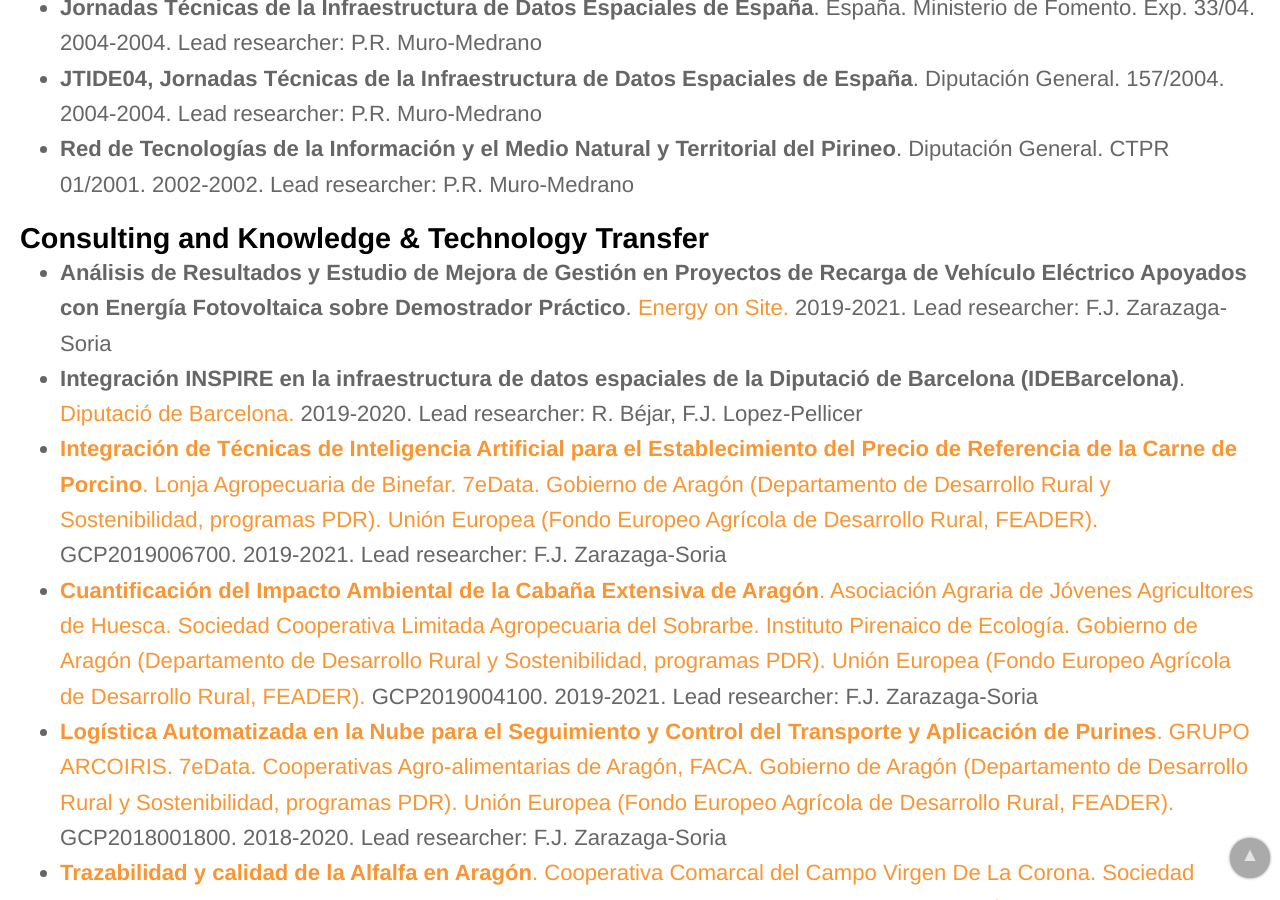
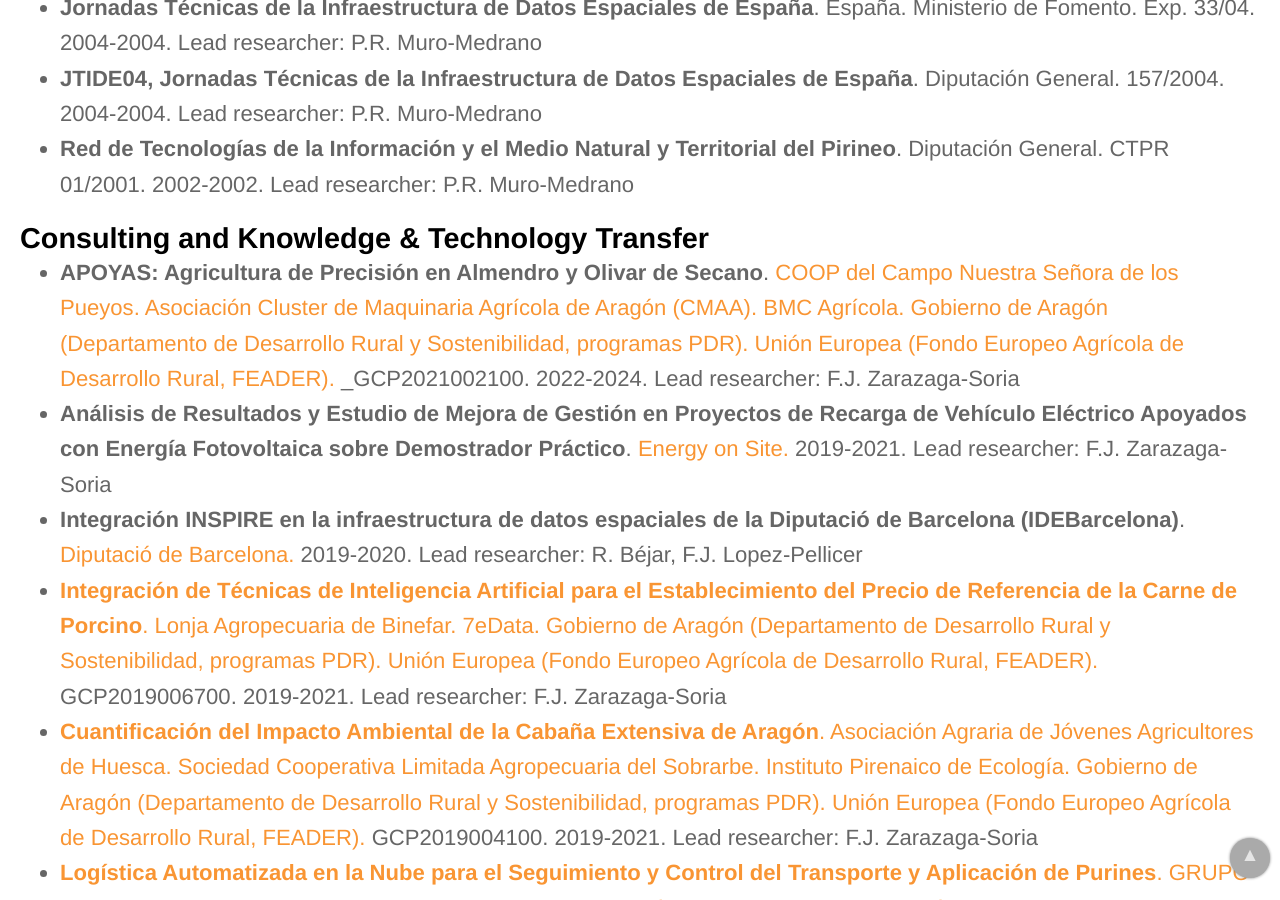
Before and after one commit to IAAA-Lab/IAAA-Lab.github.io, a Jekyll site: the page built from projects.html, in a window 1280 px wide and 900 px high, scrolled down 8972 px. Built offline with Jekyll 4.4.1, drawn with Linux system fonts in a browser that asks for light colours.

Commit message:
Update projects-otri.yml
Añadido último PDR concedido

```diff
--- a/_data/projects-otri.yml
+++ b/_data/projects-otri.yml
@@ -1,3 +1,18 @@
+- title: "APOYAS: Agricultura de Precisión en Almendro y Olivar de Secano"
+  organizations:
+  - organization: COOP del Campo Nuestra Señora de los Pueyos
+    organization_url: https://cooperativapueyos.com
+  - organization: Asociación Cluster de Maquinaria Agrícola de Aragón (CMAA)
+    organization_url: https://campag.es
+  - organization: BMC Agrícola
+    organization_url: https://bmc-agricola.es/
+  - organization: Gobierno de Aragón (Departamento de Desarrollo Rural y Sostenibilidad, programas PDR)
+    organization_url: https://www.aragon.es
+  - organization: Unión Europea (Fondo Europeo Agrícola de Desarrollo Rural, FEADER)
+    organization_url: https://ec.europa.eu/regional_policy/es/policy/what/glossary/e/european-agricultural-fund-for-rural-development
+  reference: _GCP2021002100
+  years: 2022-2024
+  main_researcher: F.J. Zarazaga-Soria
 - title: "Análisis de Resultados y Estudio de Mejora de Gestión en Proyectos de Recarga de Vehículo Eléctrico Apoyados con Energía Fotovoltaica sobre Demostrador Práctico"
   organizations:
   - organization: Energy on Site
```
